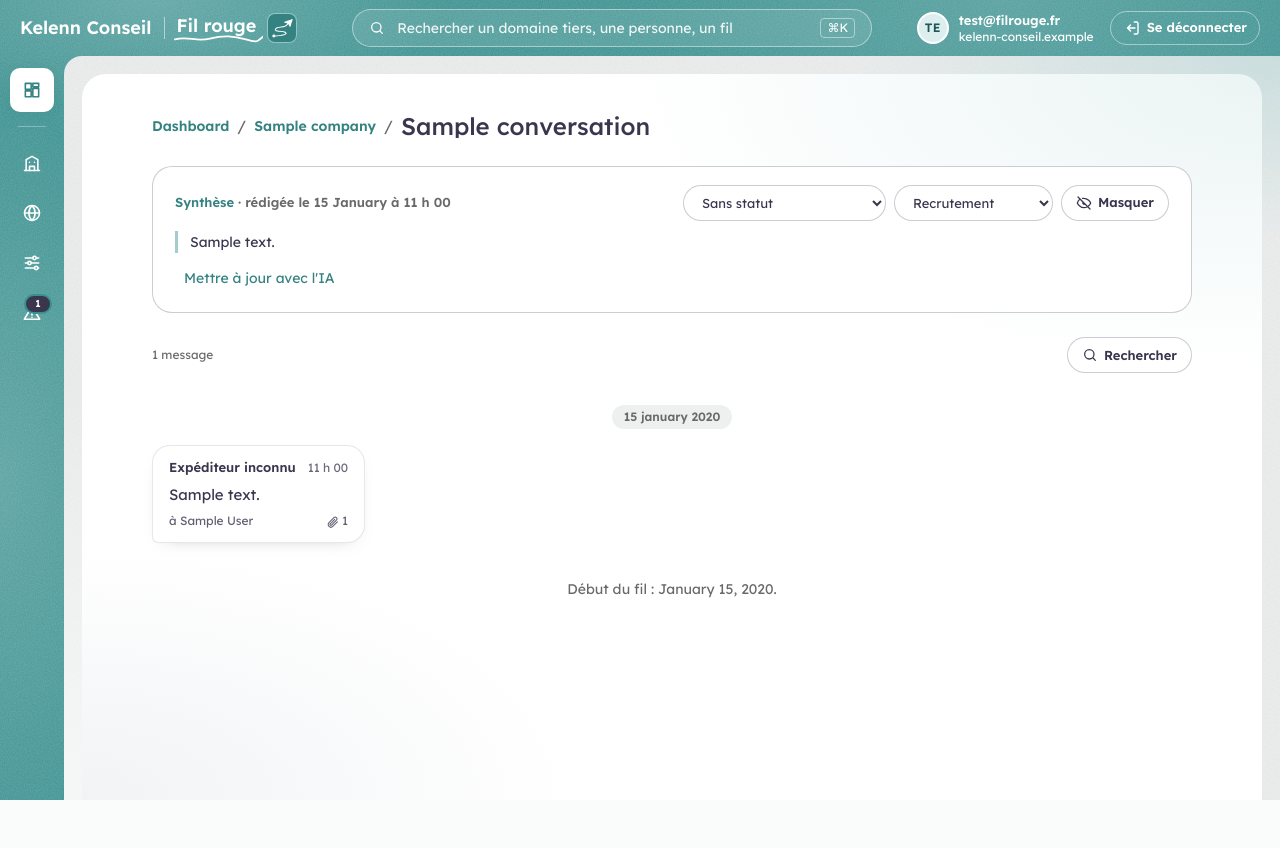
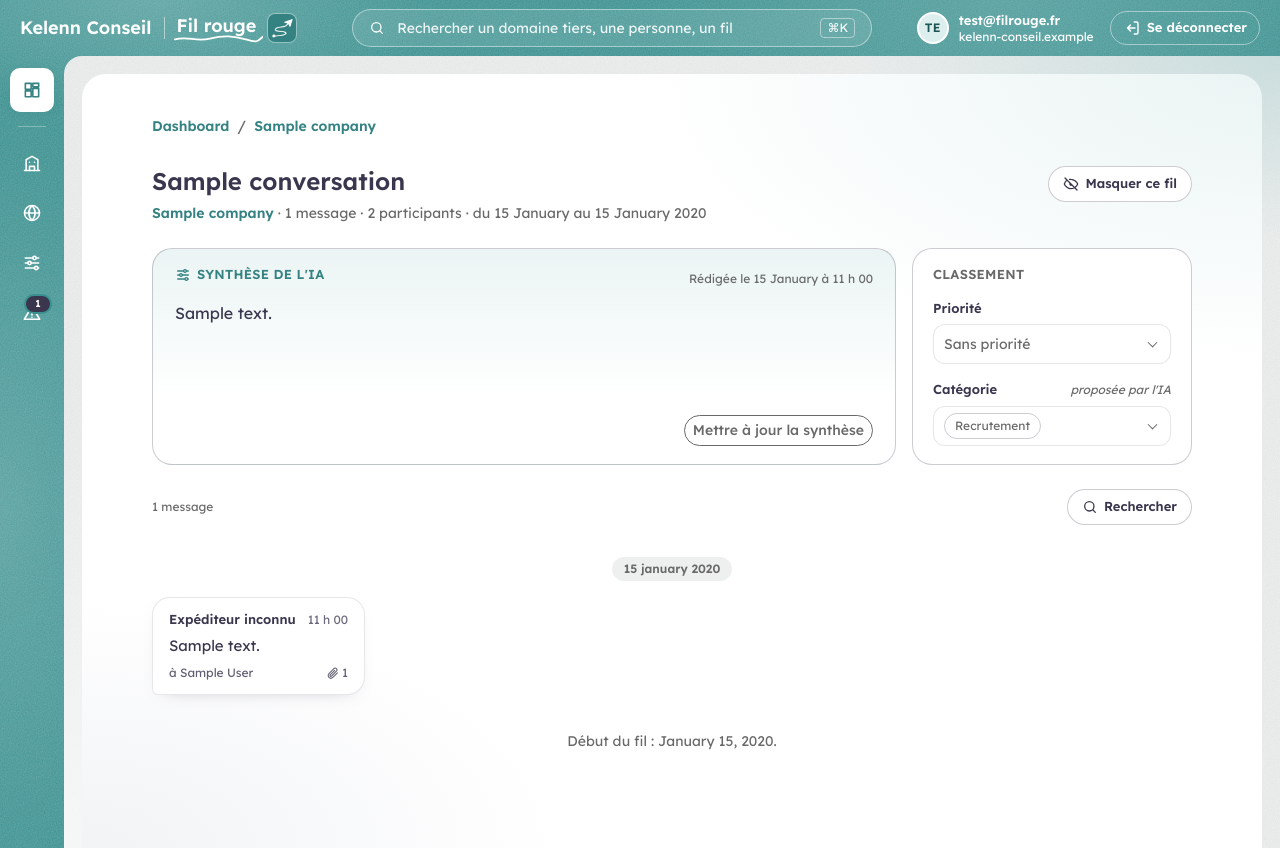
Before and after one commit to PaulineBoullet/fil_rouge, a Rails app: page /fils/1?mail=1 in a window 1280 px wide. Before the commit the page ends 800 px from the top, so only its background shows below. Run offline with Rails 7, Linux system fonts and the light colour scheme; a user stored in the database is signed in; data comes from the database, SQL or seed files in the repository; tables that the repository leaves empty hold one stand-in row (values such as "Sample post"); style sheets or scripts are compiled from the project's sources; some libraries are stand-ins or nearby versions.

Commit message:
Fil : en-tête, synthèse de l'IA et classement retravaillés
Le fil porte son titre, son domaine tiers, le nombre de messages et de
participants et ses dates. La synthèse de l'IA est mise en avant, avec un
encadré quand des mails sont arrivés depuis sa rédaction. La priorité et la
catégorie passent dans un bloc Classement, affichées comme sur les cartes, avec
leur origine (proposée par l'IA ou choisie par vous).

Co-Authored-By: Claude Opus 5.5 <noreply@anthropic.com>
Claude-Session: https://claude.ai/code/session_016fmVn6uXBPjMEbzjs2zN5L

```diff
--- a/app/assets/stylesheets/components/_feed.scss
+++ b/app/assets/stylesheets/components/_feed.scss
@@ -715,22 +715,154 @@
 }
 
 // Synthèse d'un fil
+// Vue d'un fil : en-tête, synthèse et classement
+.thread-head {
+  display: flex;
+  align-items: flex-start;
+  justify-content: space-between;
+  gap: 16px;
+
+  &__title { margin: 0; font-size: 1.5rem; font-weight: 600; line-height: 1.3; color: $ink; }
+  &__meta { margin: 6px 0 0; font-size: .875rem; color: $ink-muted; a { color: var(--theme-dark); font-weight: 600; } }
+}
+
+.thread-overview {
+  display: grid;
+  grid-template-columns: minmax(0, 1fr) 280px;
+  gap: 16px;
+  align-items: stretch;
+
+  @media (max-width: 899.98px) { grid-template-columns: minmax(0, 1fr); }
+}
+
 .synth {
   display: flex;
   flex-direction: column;
-  gap: 10px;
+  gap: 12px;
   padding: 18px 22px;
+  background: linear-gradient(180deg, var(--theme-soft), #fff 70%);
+  border: 1px solid $line-strong;
+  border-radius: 20px;
+
+  &__head { display: flex; flex-wrap: wrap; align-items: baseline; justify-content: space-between; gap: 8px; }
+
+  &__label {
+    display: inline-flex;
+    align-items: center;
+    gap: 6px;
+    margin: 0;
+    font-size: .8125rem;
+    font-weight: 700;
+    letter-spacing: .02em;
+    text-transform: uppercase;
+    color: var(--theme-dark);
+  }
+
+  &__text { margin: 0; font-size: 1rem; line-height: 1.65; color: $ink; max-width: 80ch; }
+  &__text--empty { font-size: .9375rem; color: $ink-muted; font-style: italic; }
+
+  &__foot {
+    display: flex;
+    flex-wrap: wrap;
+    align-items: center;
+    justify-content: flex-end;
+    gap: 12px;
+    margin-top: auto;
+    font-size: .8125rem;
+  }
+
+  // Des mails sont arrivés depuis la synthèse : on le signale avant le bouton
+  &__foot--stale {
+    justify-content: space-between;
+    padding: 8px 8px 8px 14px;
+    border-radius: 12px;
+    background: #fff;
+    border: 1px dashed var(--theme-blush);
+    color: var(--theme-dark);
+    font-weight: 600;
+  }
+
+  &--compact { padding: 14px 16px; }
+}
+
+.classify {
+  display: flex;
+  flex-direction: column;
+  gap: 16px;
+  padding: 18px 20px;
   background: #fff;
   border: 1px solid $line-strong;
   border-radius: 20px;
 
-  &__head { display: flex; flex-wrap: wrap; align-items: center; justify-content: space-between; gap: 8px; }
-  &__label { font-size: .8125rem; font-weight: 600; color: var(--theme-dark); }
-  &__actions { display: flex; flex-wrap: wrap; gap: 8px; }
-  &__text { margin: 0; padding-left: 12px; border-left: 3px solid var(--theme-blush); font-size: .875rem; line-height: 1.6; max-width: 90ch; }
-  &__foot { display: flex; align-items: center; gap: 12px; }
+  &__title {
+    margin: 0;
+    font-size: .8125rem;
+    font-weight: 700;
+    letter-spacing: .02em;
+    text-transform: uppercase;
+    color: $ink-muted;
+  }
 
-  &--compact { padding: 14px 16px; }
+  &__field { display: flex; flex-direction: column; gap: 6px; }
+
+  &__label {
+    display: flex;
+    align-items: baseline;
+    justify-content: space-between;
+    gap: 8px;
+
+    label { font-size: .8125rem; font-weight: 600; color: $ink; }
+  }
+
+  &__origin { font-size: .75rem; font-style: italic; color: $ink-muted; }
+
+  // La valeur affichée comme sur les cartes ; la liste, transparente par-dessus, permet de la changer
+  &__value {
+    position: relative;
+    display: flex;
+    align-items: center;
+    min-height: 40px;
+    padding: 6px 34px 6px 10px;
+    border: 1px solid $line;
+    border-radius: 12px;
+    background: #fff;
+    transition: border-color .15s;
+
+    &::after {
+      content: "";
+      position: absolute;
+      right: 14px;
+      top: 50%;
+      width: 7px;
+      height: 7px;
+      border-right: 1.5px solid $ink-muted;
+      border-bottom: 1.5px solid $ink-muted;
+      transform: translateY(-70%) rotate(45deg);
+      pointer-events: none;
+    }
+
+    &:hover, &:focus-within { border-color: var(--theme); }
+    &:focus-within { box-shadow: 0 0 0 3px color-mix(in srgb, var(--theme) 25%, transparent); }
+  }
+
+  &__select {
+    position: absolute;
+    inset: 0;
+    width: 100%;
+    opacity: 0;
+    cursor: pointer;
+  }
+
+  // Sans valeur : on montre la liste elle-même
+  &__value--empty .classify__select {
+    position: static;
+    opacity: 1;
+    border: 0;
+    background: transparent;
+    font-size: .875rem;
+    color: $ink-muted;
+    appearance: none;
+  }
 }
 
 // Panneau de lecture d'un mail
--- a/app/controllers/conversations_controller.rb
+++ b/app/controllers/conversations_controller.rb
@@ -10,6 +10,7 @@ class ConversationsController < ApplicationController
     # Du plus récent au plus ancien, jours comme mails
     @days = emails.to_a.sort_by { |e| [e.sent_at || Time.at(0), e.id] }.reverse.group_by(&:day).sort_by { |day, _| day || Date.new(0) }.reverse
     @total_emails = @conversation.emails.count
+    @participants_count = @conversation.participants.size
     @emails_after_summary = if @conversation.summary_generated_at
                               @conversation.emails.where("sent_at > ?", @conversation.summary_generated_at).count
                             else
--- a/app/helpers/navigation_helper.rb
+++ b/app/helpers/navigation_helper.rb
@@ -61,7 +61,11 @@ module NavigationHelper
         parts << link_to(label, path, class: "crumbs__link")
         parts << tag.span("/", class: "crumbs__sep", aria: { hidden: true })
       end
-      parts << tag.h1(title, class: "crumbs__title")
+      if title
+        parts << tag.h1(title, class: "crumbs__title")
+      else
+        parts.pop # pas de titre : la page porte son propre titre
+      end
     end
     tag.nav(safe_join(parts), class: "crumbs", aria: { label: "Fil d'Ariane" })
   end
--- a/app/views/conversations/show.html.erb
+++ b/app/views/conversations/show.html.erb
@@ -1,49 +1,78 @@
 <% content_for :title, "#{@conversation.display_title} – Fil rouge" %>
 
 <% crumbs = @conversation.company ? [[@conversation.company.name, company_view_path(@conversation.company)]] : [["Fils internes", root_path(internal: "1")]] %>
-<%= breadcrumb(*crumbs, title: @conversation.display_title) %>
+<%= breadcrumb(*crumbs) %>
 
-<section class="synth" aria-label="Synthèse du fil">
-  <div class="synth__head">
-    <span class="synth__label">
-      Synthèse
-      <span class="muted">
-        <% if @conversation.summary_generated_at %>
-          · rédigée le <%= l(@conversation.summary_generated_at, format: "%-d %B à %H h %M") %>
-        <% else %>
-          · pas encore rédigée
-        <% end %>
+<% conversation = @conversation %>
+<header class="thread-head">
+  <div class="thread-head__main">
+    <h1 class="thread-head__title"><%= conversation.display_title %></h1>
+    <p class="thread-head__meta">
+      <% if conversation.company %><%= link_to conversation.company.name, company_view_path(conversation.company) %> · <% end %>
+      <%= pluralize_fr(@total_emails, "message") %> · <%= pluralize_fr(@participants_count, "participant") %>
+      <% if conversation.first_email_at && conversation.last_email_at %>
+        · du <%= l(conversation.first_email_at.to_date, format: "%-d %B") %> au <%= l(conversation.last_email_at.to_date, format: "%-d %B %Y") %>
+      <% end %>
+    </p>
+  </div>
+  <%= button_to toggle_hidden_conversation_path(conversation), method: :patch, class: "pill-button", form_class: "inline-form" do %>
+    <%= icon(:eye_off, size: 16) %> <%= conversation.hidden? ? "Ne plus masquer" : "Masquer ce fil" %>
+  <% end %>
+</header>
+
+<div class="thread-overview">
+  <section class="synth" aria-labelledby="synth-title">
+    <div class="synth__head">
+      <h2 id="synth-title" class="synth__label"><%= icon(:ai, size: 16) %> Synthèse de l'IA</h2>
+      <span class="muted-small">
+        <%= conversation.summary_generated_at ? "Rédigée le #{l(conversation.summary_generated_at, format: "%-d %B à %H h %M")}" : "Pas encore rédigée" %>
       </span>
-    </span>
+    </div>
 
-    <div class="synth__actions">
-      <%= form_with model: @conversation, class: "inline-form", data: { controller: "autosubmit" } do |f| %>
-        <%= f.collection_select :status_id, Status.ordered, :id, :name, { include_blank: "Sans statut" },
-                                class: "pill-select", aria: { label: "Statut du fil" }, data: { action: "change->autosubmit#submit" } %>
+    <% if conversation.summary.present? %>
+      <p class="synth__text"><%= conversation.summary %></p>
+    <% else %>
+      <p class="synth__text synth__text--empty">La synthèse sera rédigée par l'IA lors du traitement de nuit. Vous pouvez aussi la demander dès maintenant.</p>
+    <% end %>
+
+    <div class="synth__foot <%= "synth__foot--stale" if @emails_after_summary.positive? %>">
+      <% if @emails_after_summary.positive? %>
+        <span><%= pluralize_fr(@emails_after_summary, "mail arrivé", "mails arrivés") %> depuis n'<%= @emails_after_summary == 1 ? "est" : "sont" %> pas encore pris en compte.</span>
       <% end %>
-      <%= form_with model: @conversation, class: "inline-form", data: { controller: "autosubmit" } do |f| %>
-        <%= f.collection_select :category_id, Category.ordered, :id, :name, { include_blank: "Sans catégorie" },
-                                class: "pill-select", aria: { label: "Catégorie du fil" }, data: { action: "change->autosubmit#submit" } %>
-      <% end %>
-      <%= button_to toggle_hidden_conversation_path(@conversation), method: :patch, class: "pill-button", form_class: "inline-form" do %>
-        <%= icon(:eye_off, size: 16) %> <%= @conversation.hidden? ? "Ne plus masquer" : "Masquer" %>
+      <%= button_to analyze_conversation_path(conversation), class: "btn btn-sm #{@emails_after_summary.positive? || conversation.summary.blank? ? "btn-primary" : "btn-outline-secondary"}", form_class: "inline-form" do %>
+        <%= conversation.summary.present? ? "Mettre à jour la synthèse" : "Rédiger la synthèse" %>
       <% end %>
     </div>
-  </div>
+  </section>
 
-  <% if @conversation.summary.present? %>
-    <p class="synth__text"><%= @conversation.summary %></p>
-  <% else %>
-    <p class="synth__text muted">La synthèse du fil sera rédigée par l'IA après le traitement de nuit.</p>
-  <% end %>
+  <section class="classify" aria-labelledby="classify-title">
+    <h2 id="classify-title" class="classify__title">Classement</h2>
 
-  <div class="synth__foot">
-    <% if @emails_after_summary.positive? %>
-      <span class="muted-small"><%= pluralize_fr(@emails_after_summary, "mail arrivé", "mails arrivés") %> depuis, pas encore pris en compte.</span>
+    <%= form_with model: conversation, class: "classify__field", data: { controller: "autosubmit" } do |f| %>
+      <div class="classify__label">
+        <%= f.label :status_id, "Priorité" %>
+        <span class="classify__origin"><%= conversation.status_locked? ? "choisie par vous" : (conversation.status ? "proposée par l'IA" : "") %></span>
+      </div>
+      <div class="classify__value <%= "classify__value--empty" unless conversation.status %>">
+        <%= status_sticker(conversation.status, floating: false) %>
+        <%= f.collection_select :status_id, Status.ordered, :id, :name, { include_blank: "Sans priorité" },
+                                class: "classify__select", aria: { label: "Changer la priorité" }, data: { action: "change->autosubmit#submit" } %>
+      </div>
     <% end %>
-    <%= button_to "Mettre à jour avec l'IA", analyze_conversation_path(@conversation), class: "btn btn-link btn-sm", form_class: "inline-form" %>
-  </div>
-</section>
+
+    <%= form_with model: conversation, class: "classify__field", data: { controller: "autosubmit" } do |f| %>
+      <div class="classify__label">
+        <%= f.label :category_id, "Catégorie" %>
+        <span class="classify__origin"><%= conversation.category_locked? ? "choisie par vous" : (conversation.category ? "proposée par l'IA" : "") %></span>
+      </div>
+      <div class="classify__value <%= "classify__value--empty" unless conversation.category %>">
+        <% if conversation.category %><span class="category-chip"><%= conversation.category.name %></span><% end %>
+        <%= f.collection_select :category_id, Category.ordered, :id, :name, { include_blank: "Sans catégorie" },
+                                class: "classify__select", aria: { label: "Changer la catégorie" }, data: { action: "change->autosubmit#submit" } %>
+      </div>
+    <% end %>
+  </section>
+</div>
 
 <div class="thread-toolbar">
   <span class="muted-small"><%= pluralize_fr(@total_emails, "message") %></span>
```
Also changed, not shown: test/integration/v2_pages_test.rb (+2 -0 lines).
